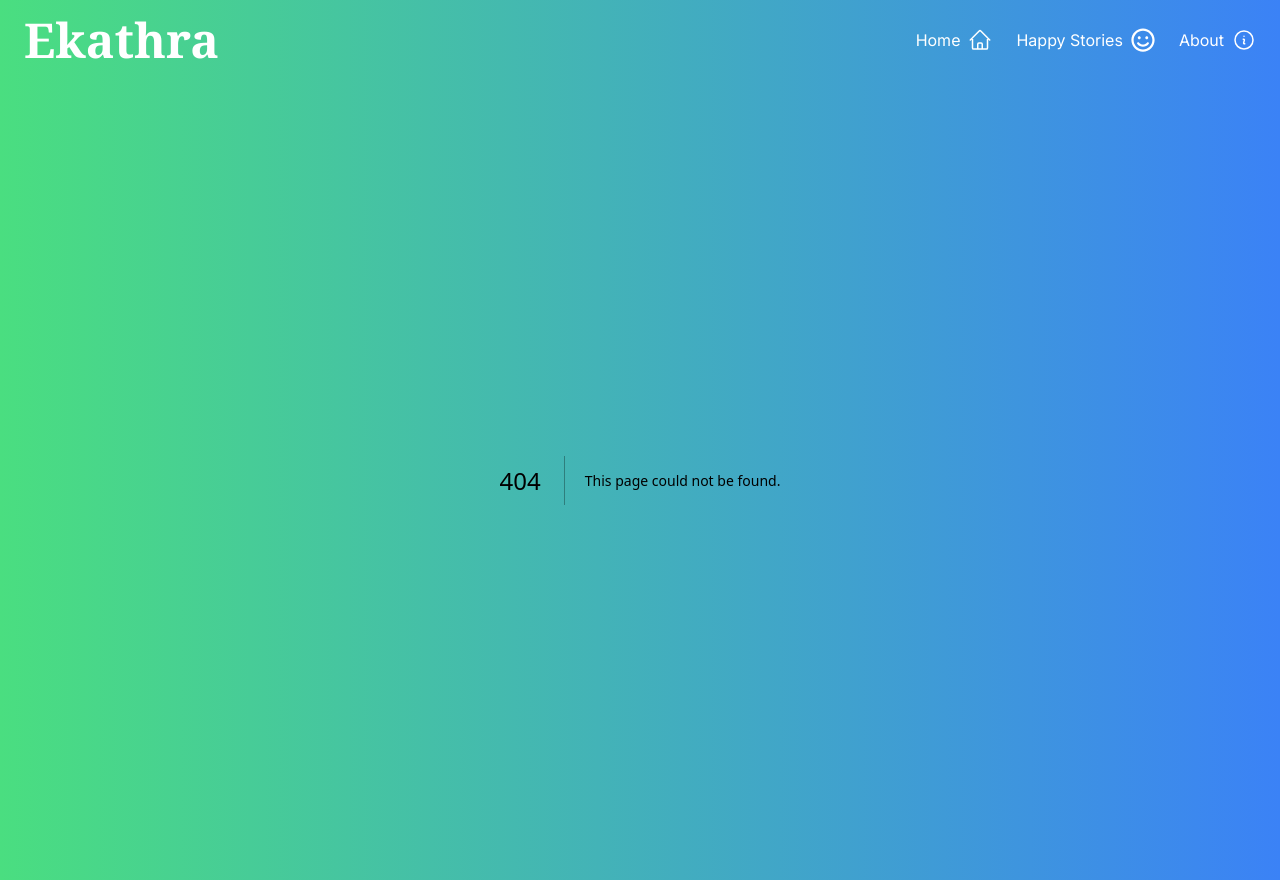
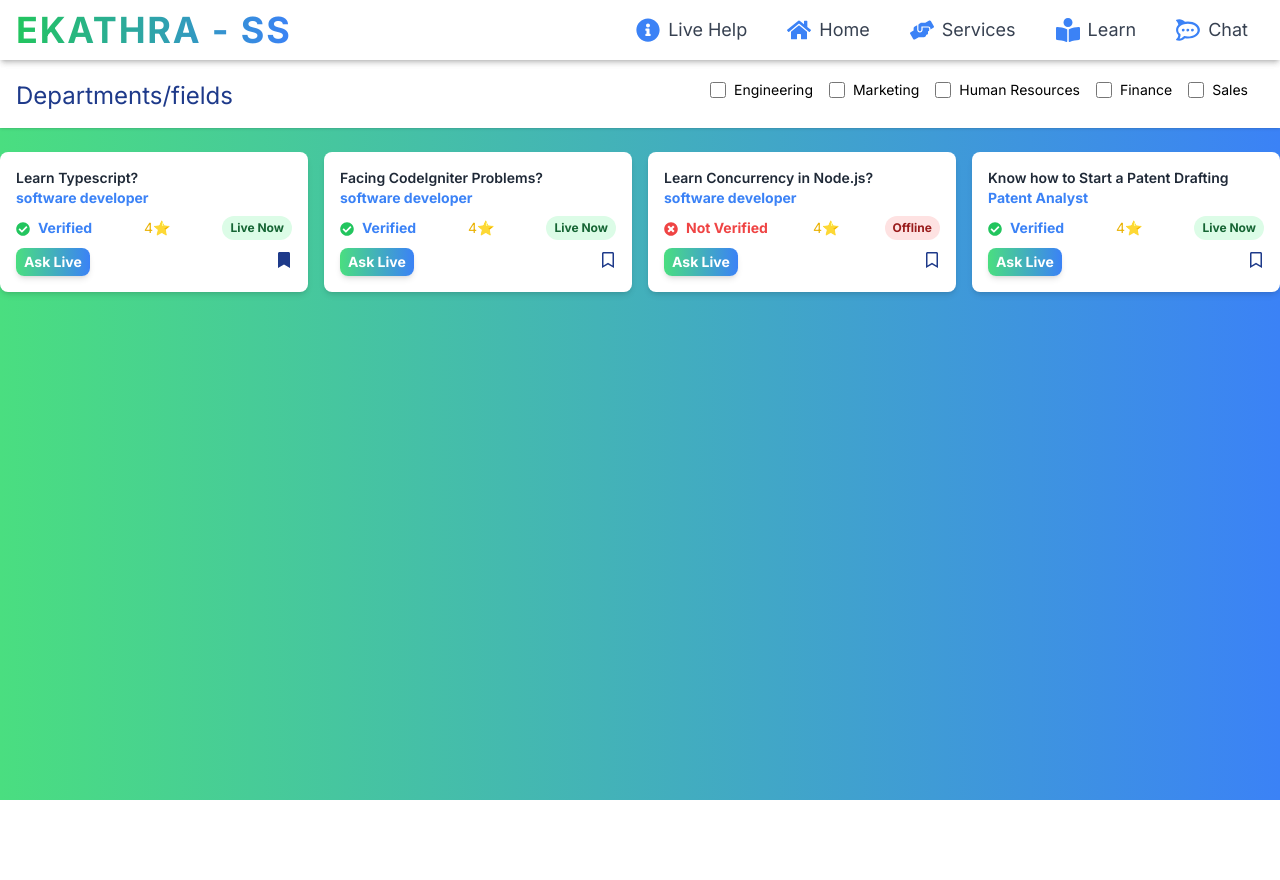
Before and after one commit to Santhosh-CS07/s_s, a Next.js app: page /dashboard/livehelp in a window 1280 px wide. Before the commit this address had no page. After the commit the page ends 800 px from the top, so only its background shows below. Built offline with nearby package versions, Linux system fonts and the light colour scheme.

Commit message:
quiz ui fixed

```diff
--- /dev/null
+++ b/src/app/dashboard/learn/page.tsx
@@ -0,0 +1,17 @@
+import Navbar from '@/components/DashboardNavbar/Navbar'
+import QuizMode from '@/components/QuizMode/QuizMode'
+import React from 'react'
+
+const page = () => {
+    return (
+        <div>
+            <div className="fixed top-0 w-full z-50">
+                <Navbar />
+            </div>
+            <QuizMode />
+
+        </div>
+    )
+}
+
+export default page
--- /dev/null
+++ b/src/app/dashboard/livehelp/page.tsx
@@ -0,0 +1,18 @@
+"use client";
+import Navbar from '@/components/DashboardNavbar/Navbar'
+import Getsupport from '@/components/GetSupport/GetSupport'
+import React from 'react'
+
+const page = () => {
+    return (
+        <div>
+            <div className="fixed top-0 w-full z-50">
+                <Navbar />
+            </div>
+            {/* choose options personal or profestional */}
+            <Getsupport />
+        </div>
+    )
+}
+
+export default page
--- a/src/components/ConnectionPanel/ConnectionPanel.tsx
+++ b/src/components/ConnectionPanel/ConnectionPanel.tsx
@@ -30,7 +30,7 @@ const Page = () => {
           AI Mode
         </button>
 
-        <button
+        {/* <button
           onClick={() => toggleMode("quiz")}
           className={`flex items-center px-4 py-2 m-2 ${mode === "quiz"
             ? "bg-blue-500 text-white"
@@ -39,7 +39,7 @@ const Page = () => {
         >
           <FaRegQuestionCircle className="mr-2" />
           Quiz Mode
-        </button>
+        </button> */}
         <button
           onClick={() => toggleMode("human")}
           className={`flex items-center px-4 py-2 m-2 ${mode === "human"
@@ -54,7 +54,7 @@ const Page = () => {
       <div className="p-4">
         {mode === "ai" && <AIMode />}
         {mode === "human" && <HumanMode />}
-        {mode === "quiz" && <QuizMode />}
+        {/* {mode === "quiz" && <QuizMode />} */}
       </div>
     </div>
   );
--- a/src/components/DashboardNavbar/Navbar.tsx
+++ b/src/components/DashboardNavbar/Navbar.tsx
@@ -6,6 +6,8 @@ import {
   FaInfoCircle,
   FaBell,
   FaRocketchat,
+  FaAddressBook,
+  FaBookReader,
 } from "react-icons/fa";
 
 const Navbar = (props: any) => {
@@ -15,14 +17,14 @@ const Navbar = (props: any) => {
         {/* Brand Logo */}
         <div className="flex items-center">
           <h2 className="text-4xl font-bold text-gray-800 uppercase tracking-wider bg-gradient-to-r from-green-500 to-blue-500 bg-clip-text text-transparent">
-            ekathra
+            ekathra - ss
           </h2>
 
           {/* <img src="/path-to-your-logo.png" alt="Brand Logo" className="h-10" /> */}
         </div>
 
         {/* Search Bar */}
-        <div className="hidden sm:inline flex items-center w-full max-w-md mx-4 mt-4 sm:mt-0">
+        {/* <div className="hidden sm:inline flex items-center w-full max-w-md mx-4 mt-4 sm:mt-0">
           <div className="relative w-full">
             <div className="absolute inset-y-0 left-0 pl-3 flex items-center pointer-events-none">
               <FaSearch className="text-gray-500" />
@@ -33,35 +35,44 @@ const Navbar = (props: any) => {
               placeholder="Search"
             />
           </div>
-        </div>
+        </div> */}
 
         {/* Buttons */}
         <div className="flex flex-row sm:flex-row space-x-2 mt-4 sm:mt-0">
           <a
-            href="/dashboard/getsupport"
+            href="/dashboard/livehelp"
             className="flex items-center justify-center px-4 py-2 text-gray-700 transition duration-150"
           >
             <FaInfoCircle className="text-blue-500 hidden sm:inline text-2xl me-2" />
-            <span className="bg-gradient-to-r from-green-500 to-blue-500 bg-clip-text text-transparent text-lg sm:inline">
-              Ask
+            <span className="text-lg sm:inline">
+              Live Help
             </span>
           </a>
-          {/* <a
+          <a
             href="/dashboard"
             className="flex items-center justify-center px-4 py-2 text-gray-700 transition duration-150"
           >
             <FaHome className="text-blue-500 hidden sm:inline text-2xl me-2" />
-            <span className="bg-gradient-to-r from-green-500 to-blue-500 bg-clip-text text-transparent text-lg sm:inline">
-              Feed
+            <span className="text-lg sm:inline">
+              Home
             </span>
-          </a> */}
+          </a>
           <a
             href="/dashboard/givesupport"
             className="flex items-center justify-center px-4 py-2 text-gray-700 transition duration-150"
           >
             <FaHandsHelping className="text-blue-500 hidden sm:inline text-2xl me-2" />
-            <span className="bg-gradient-to-r from-green-500 to-blue-500 bg-clip-text text-transparent text-lg sm:inline">
-              Business
+            <span className=" text-lg sm:inline">
+              Services
+            </span>
+          </a>
+          <a
+            href="/dashboard/learn"
+            className="flex items-center justify-center px-4 py-2 text-gray-700 transition duration-150"
+          >
+            <FaBookReader className="text-blue-500 hidden sm:inline text-2xl me-2" />
+            <span className=" text-lg sm:inline">
+              Learn
             </span>
           </a>
           <a
@@ -69,16 +80,16 @@ const Navbar = (props: any) => {
             className="flex items-center justify-center px-4 py-2 text-gray-700 transition duration-150"
           >
             <FaRocketchat className="text-blue-500 hidden sm:inline text-2xl me-2" />
-            <span className="bg-gradient-to-r from-green-500 to-blue-500 bg-clip-text text-transparent text-lg sm:inline">
+            <span className=" text-lg sm:inline">
               Chat
             </span>
           </a>
-          <button className="hidden sm:inline flex items-center justify-center px-4 py-2 text-gray-700 transition duration-150">
+          {/* <button className="hidden sm:inline flex items-center justify-center px-4 py-2 text-gray-700 transition duration-150">
             <FaBell className="text-blue-500 text-2xl" />
             <span className="absolute top-20 right-3 sm:top-2 sm:right-14 flex items-center justify-center h-5 w-5 text-xs text-white bg-red-600 rounded-full">
               2
             </span>
-          </button>
+          </button> */}
         </div>
       </div>
     </nav>
--- a/src/app/dashboard/getsupport/page.tsx
+++ b/src/components/GetSupport/GetSupport.tsx
@@ -1,7 +1,7 @@
 "use client";
 import React, { useState } from "react";
-import SupportCard from "../../../components/SupportCard/SupportCard";
-import Departmentfilter from "../../../components/DepartmentFilter/DepartmentFilter";
+import SupportCard from "../SupportCard/SupportCard";
+import Departmentfilter from "../DepartmentFilter/DepartmentFilter";
 import Navbar from "@/components/DashboardNavbar/Navbar";
 import ConnectionPanel from "@/components/ConnectionPanel/ConnectionPanel";
 
```
Also changed, not shown: src/components/QuizMode/QuizMode.tsx (+49 -15 lines).
